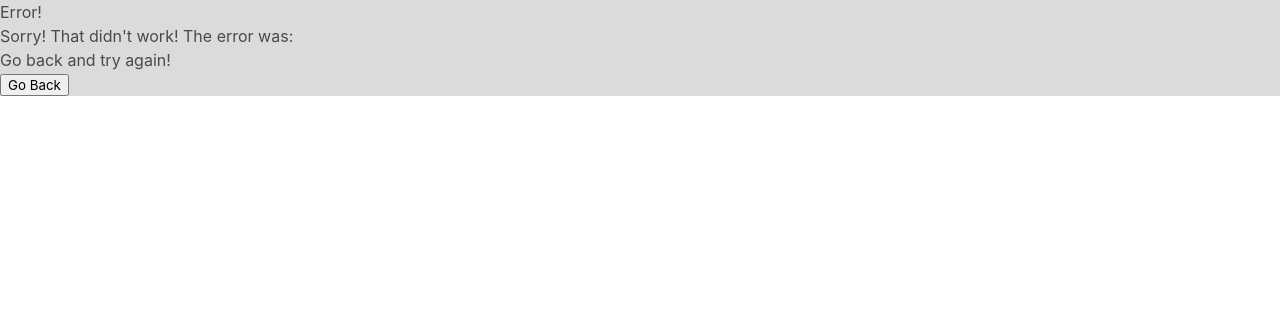
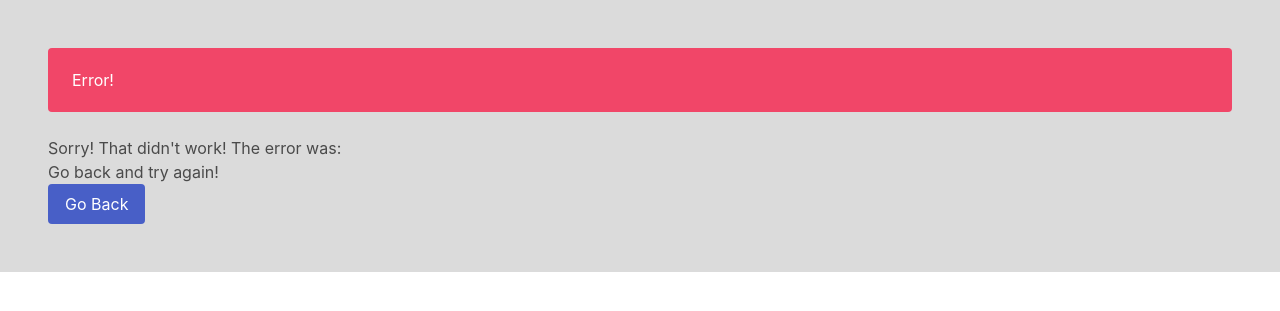
Before and after one commit to br0ch0n-BU/CS602_Term_Project_Rochon, a Node server app: template views/500.handlebars in a window 1280 px wide. Shown: the part 56-367 px from the top of the page. Run offline with Node 20, Linux system fonts and the light colour scheme; the template is opened without the code that fills it, so the values that code supplies are empty; some libraries are stand-ins or nearby versions.

Commit message:
style error pages

```diff
--- a/views/404.handlebars
+++ b/views/404.handlebars
@@ -1 +1 @@
-<h3>404 - Not Found</h3>
+<section class="section"><div class="notification is-danger">404 - Not Found</div></section>
--- a/views/500.handlebars
+++ b/views/500.handlebars
@@ -1,5 +1,7 @@
-<h3>Error!</h3>
-<p>Sorry! That didn't work!  The error was:</p>
-{{error}}
-<p>Go back and try again!</p>
-<button onclick="history.back()">Go Back</button>
+<section class="section">
+  <div class="notification is-danger">Error!</div>
+  <p>Sorry! That didn't work! The error was:</p>
+  {{error}}
+  <p>Go back and try again!</p>
+  <button class="button is-link" onclick="history.back()">Go Back</button>
+</section>
```
